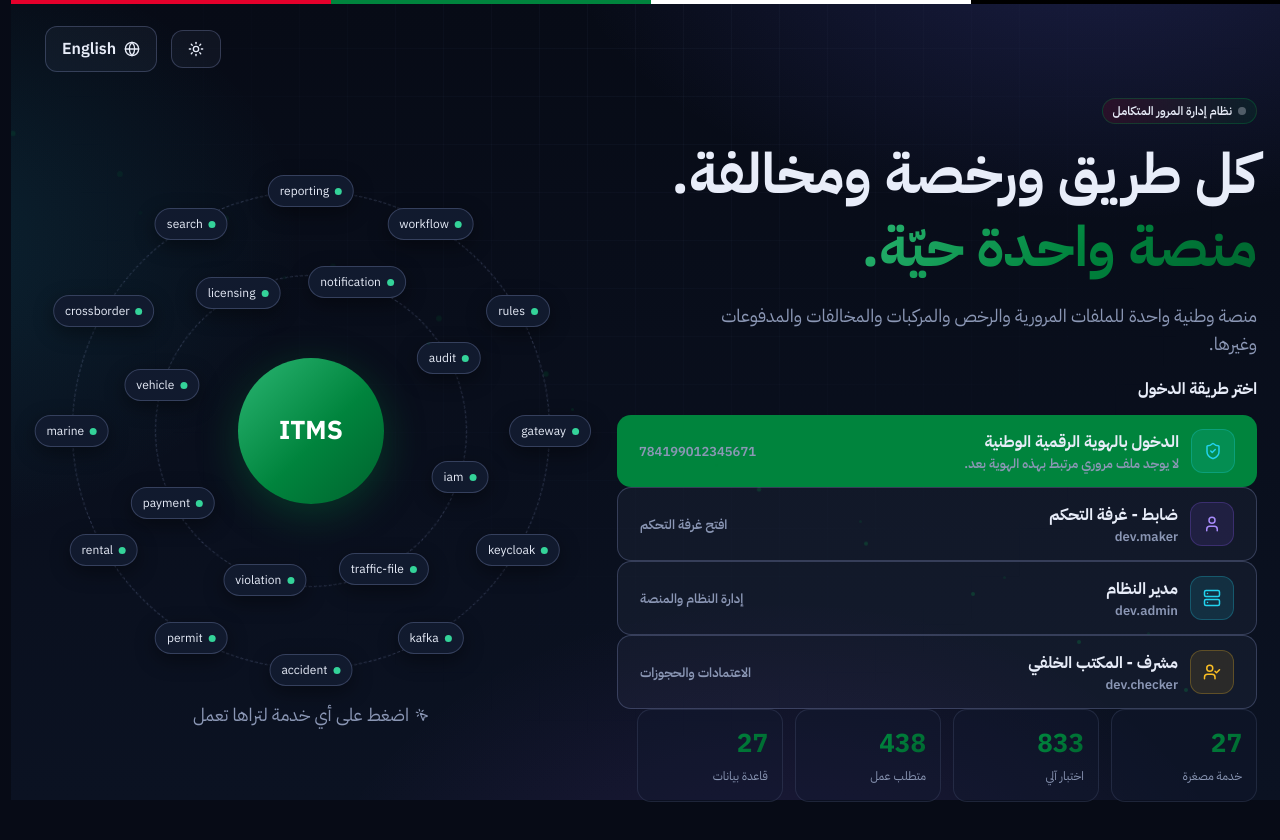
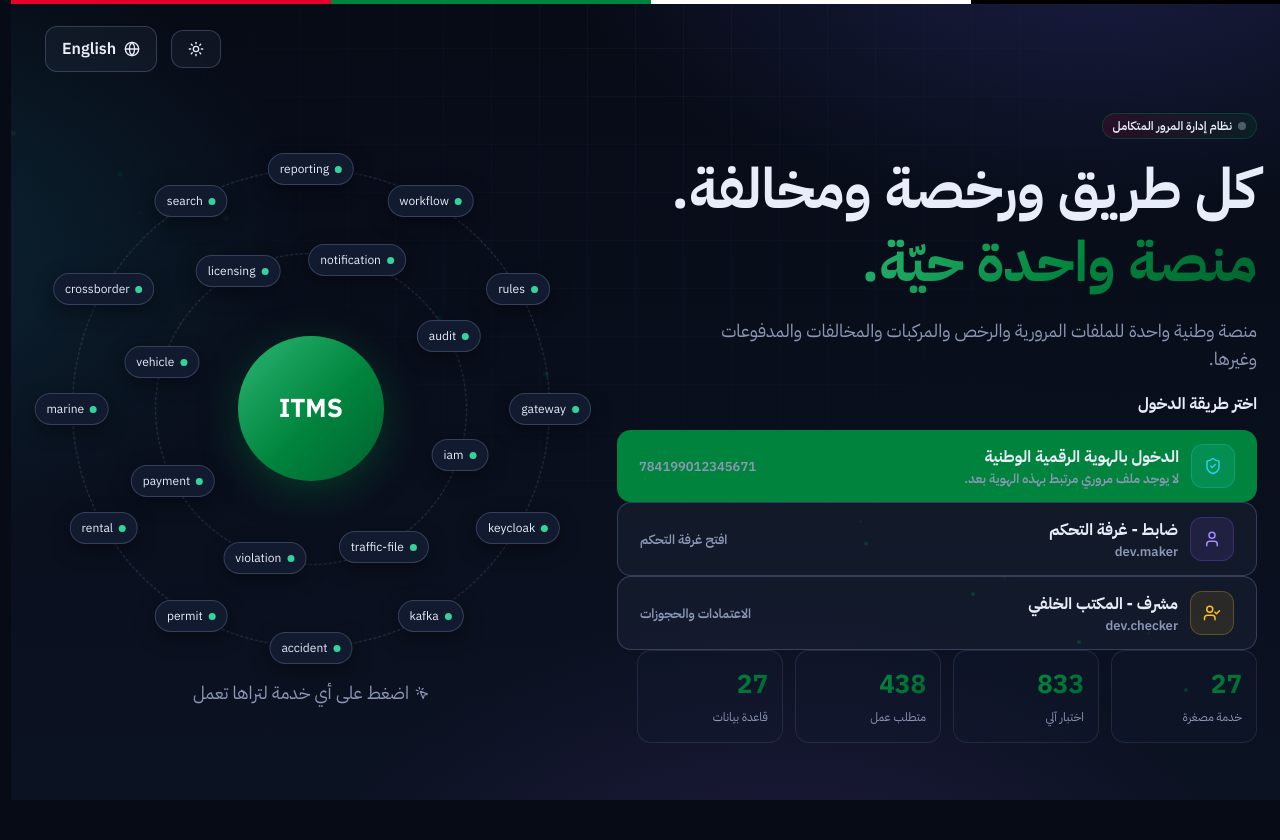
Before and after one commit to MohammedTabarakAhmed/integrated-traffic-management, a React (Vite) app in the folder demo/portal/: page / in a window 1280 px wide. Shown: the top 840 px of the page. After the commit the page ends 818 px from the top, so only its background shows below. Built offline with nearby package versions, Linux system fonts and the light colour scheme.

Commit message:
feat: restore 3-role RBAC - citizen, officer, supervisor with separate logins and authorized pages only

```diff
--- a/demo/portal/src/App.tsx
+++ b/demo/portal/src/App.tsx
@@ -2,7 +2,7 @@ import { LiveTicker } from './LiveTicker'
 import { useCallback, useEffect, useState } from 'react'
 import { Bell, BellRing, Bot, Moon, Search, Sun, UserRound, Briefcase, BookOpen, CalendarDays, FileUp, ListChecks, FileBarChart, SlidersHorizontal, Boxes, Braces, ClipboardCheck, Gauge as GaugeIcon, Globe, Home as HomeIcon, LayoutDashboard, LogOut, Radar, Server, ShieldCheck, LogIn, User, CheckCheck, LogIn as LogInIcon } from 'lucide-react'
 import { ApiError, SignedOut, call } from './api'
-import { completeRedirect, load, signInCustomer, signInStaff, signInAdmin, signInChecker, signOut } from './auth'
+import { completeRedirect, load, signInCustomer, signInStaff, signInChecker, signOut } from './auth'
 import { PageBoundary } from './components'
 import Hidden from './Hidden'
 import { RequirementsPanel } from './RequirementsPanel'
@@ -60,16 +60,6 @@ const NAV_BY_ROLE: Record<string, { sec: string; items: { r: Route; label: strin
       { r: 'qa', label: 'QA & security', icon: <ClipboardCheck size={18} /> },
     ] },
   ],
-  admin: [
-    { sec: 'Administration', items: [
-      { r: 'admin', label: 'Administration', icon: <SlidersHorizontal size={18} /> },
-      { r: 'platform', label: 'Platform', icon: <Server size={18} /> },
-      { r: 'requirements', label: 'Requirements', icon: <ListChecks size={18} /> },
-      { r: 'qa', label: 'QA & security', icon: <ClipboardCheck size={18} /> },
-      { r: 'analytics', label: 'Analytics', icon: <GaugeIcon size={18} /> },
-      { r: 'reports', label: 'Reports', icon: <FileBarChart size={18} /> },
-    ] },
-  ],
   checker: [
     { sec: 'Staff console', items: [
       { r: 'backoffice', label: 'Back office', icon: <Briefcase size={18} /> },
@@ -90,7 +80,6 @@ const NAV_BY_ROLE: Record<string, { sec: string; items: { r: Route; label: strin
 const ALLOWED_ROUTES: Record<string, Route[]> = {
   customer: ['home', 'guide', 'dashboard', 'profile', 'documents', 'services', 'settings', 'assistant', 'receipt'],
   staff: ['home', 'control', 'backoffice', 'modules', 'analytics', 'reports', 'admin', 'platform', 'requirements', 'qa', 'guide', 'dashboard', 'profile', 'documents', 'services', 'settings', 'assistant', 'receipt'],
-  admin: ['home', 'admin', 'platform', 'requirements', 'qa', 'analytics', 'reports', 'guide', 'dashboard', 'profile', 'documents', 'services', 'settings', 'assistant', 'receipt'],
   checker: ['home', 'backoffice', 'modules', 'analytics', 'reports', 'admin', 'platform', 'requirements', 'qa', 'guide', 'dashboard', 'profile', 'documents', 'services', 'settings', 'assistant', 'receipt'],
 }
 
@@ -212,12 +201,10 @@ export default function App() {
   const [route, setRoute] = useState<Route>(routeOf)
   const [customer, setCustomer] = useState(() => load('customer'))
   const [staff, setStaff] = useState(() => load('staff'))
-  const [admin, setAdmin] = useState(() => load('admin'))
   const [checker, setChecker] = useState(() => load('checker'))
-  const [kind, setKind] = useState<'customer' | 'staff' | 'admin' | 'checker' | null>(() => {
+  const [kind, setKind] = useState<'customer' | 'staff' | 'checker' | null>(() => {
     if (load('customer')) return 'customer'
     if (load('staff')) return 'staff'
-    if (load('admin')) return 'admin'
     if (load('checker')) return 'checker'
     return null
   })
@@ -260,13 +247,6 @@ export default function App() {
   const staffSignIn = (username: string, password: string) => {
     signInStaff(username, password)
       .then(() => { setStaff(load('staff')); setKind('staff'); setRoute(routeOf()) })
-      .catch((e) => setToast({ text: String(e.message ?? e), bad: true }))
-  }
-
-  // Admin sign-in helper
-  const adminSignIn = (username: string, password: string) => {
-    signInAdmin(username, password)
-      .then(() => { setAdmin(load('admin')); setKind('admin'); setRoute(routeOf()) })
       .catch((e) => setToast({ text: String(e.message ?? e), bad: true }))
   }
 
@@ -352,12 +332,10 @@ export default function App() {
   const handleSignOut = () => {
     if (kind === 'customer') signOut('customer')
     else if (kind === 'staff') signOut('staff')
-    else if (kind === 'admin') signOut('admin')
     else if (kind === 'checker') signOut('checker')
     setKind(null)
     setCustomer(null)
     setStaff(null)
-    setAdmin(null)
     setChecker(null)
     setRoute('home')
   }
--- a/demo/portal/src/api.ts
+++ b/demo/portal/src/api.ts
@@ -27,7 +27,7 @@ function logCall(c: CallLog) {
   dispatchEvent(new Event('itms-call'))
 }
 
-const channel: Record<Kind, string> = { customer: 'PORTAL', staff: 'BACKOFFICE', admin: 'ADMIN', checker: 'BACKOFFICE' }
+const channel: Record<Kind, string> = { customer: 'PORTAL', staff: 'BACKOFFICE', checker: 'BACKOFFICE' }
 
 export async function call<T>(
   kind: Kind,
--- a/demo/portal/src/auth.ts
+++ b/demo/portal/src/auth.ts
@@ -1,6 +1,5 @@
 // Sign-in. Customers: authorisation code + PKCE with the public client itms-portal; Keycloak sends them straight to the
-// national digital ID (mock). Staff (control room): the local dev client itms-dev-cli with a dev account.
-// Admin: separate admin client itms-admin. Checker: separate checker client itms-checker. Tokens live in
+// national digital ID (mock). Staff (control room): the local dev client itms-dev-cli with a dev account. Tokens live in
 // sessionStorage only, so closing the tab signs out.
 
 const REALM = '/realms/itms/protocol/openid-connect'
@@ -9,8 +8,6 @@ const REALM = '/realms/itms/protocol/openid-connect'
 const KEYCLOAK = location.hostname === 'localhost' ? 'http://localhost:8180' : location.origin
 const PORTAL = 'itms-portal'
 const DEV_CLI = 'itms-dev-cli'
-const ADMIN_CLI = 'itms-admin'
-const CHECKER_CLI = 'itms-checker'
 
 export type Session = { accessToken: string; idToken?: string; refreshToken?: string; expiresAt: number; claims: Claims }
 export type Claims = Record<string, unknown> & {
@@ -23,7 +20,7 @@ export type Claims = Record<string, unknown> & {
   realm_access?: { roles: string[] }
   resource_access?: Record<string, { roles: string[] }>
 }
-export type Kind = 'customer' | 'staff' | 'admin' | 'checker' // checker: the second person of maker-checker (module tour)
+export type Kind = 'customer' | 'staff' | 'checker' // checker: the second person of maker-checker (module tour)
 
 const storeKey = (k: Kind) => `itms.session.${k}`
 
@@ -63,7 +60,7 @@ export async function fresh(k: Kind): Promise<Session | null> {
   if (!s) return null
   if (s.expiresAt > Date.now() + 30_000) return s
   if (!s.refreshToken) { save(k, null); return null }
-  const clientId = k === 'customer' ? PORTAL : k === 'admin' ? ADMIN_CLI : k === 'checker' ? CHECKER_CLI : DEV_CLI
+  const clientId = k === 'customer' ? PORTAL : DEV_CLI
   try {
     const res = await fetch(`${REALM}/token`, {
       method: 'POST',
@@ -152,25 +149,12 @@ export async function signInStaff(username: string, password: string): Promise<S
   return s
 }
 
-/** Admin sign-in with dedicated admin client. */
-export async function signInAdmin(username: string, password: string): Promise<Session> {
-  const res = await fetch(`${REALM}/token`, {
-    method: 'POST',
-    headers: { 'Content-Type': 'application/x-www-form-urlencoded' },
-    body: new URLSearchParams({ grant_type: 'password', client_id: ADMIN_CLI, scope: 'openid', username, password }),
-  })
-  if (!res.ok) throw new Error(res.status === 401 ? 'Wrong user name or password' : `Sign-in failed (${res.status})`)
-  const s = toSession(await res.json())
-  save('admin', s)
-  return s
-}
-
-/** Checker sign-in with dedicated checker client. */
+/** Checker sign-in (maker-checker) uses same dev client. */
 export async function signInChecker(username: string, password: string): Promise<Session> {
   const res = await fetch(`${REALM}/token`, {
     method: 'POST',
     headers: { 'Content-Type': 'application/x-www-form-urlencoded' },
-    body: new URLSearchParams({ grant_type: 'password', client_id: CHECKER_CLI, scope: 'openid', username, password }),
+    body: new URLSearchParams({ grant_type: 'password', client_id: DEV_CLI, scope: 'openid', username, password }),
   })
   if (!res.ok) throw new Error(res.status === 401 ? 'Wrong user name or password' : `Sign-in failed (${res.status})`)
   const s = toSession(await res.json())
@@ -178,7 +162,7 @@ export async function signInChecker(username: string, password: string): Promise
   return s
 }
 
-/** Sign out any role. Customer goes through Keycloak logout; staff/admin/checker just clear their session. */
+/** Sign out any role. Customer goes through Keycloak logout; staff/checker just clear their session. */
 export function signOut(k: Kind) {
   const s = load(k)
   save(k, null)
@@ -186,7 +170,7 @@ export function signOut(k: Kind) {
     const q = new URLSearchParams({ id_token_hint: s.idToken, post_logout_redirect_uri: redirectUri() })
     location.assign(`${KEYCLOAK}${REALM}/logout?${q}`)
   } else {
-    // Staff / admin / checker: no browser-based OIDC session to end at Keycloak, just clear local storage and go home.
+    // Staff / checker: no browser-based OIDC session to end at Keycloak, just clear local storage and go home.
     location.hash = '#/home'
     location.reload()
   }
--- a/demo/portal/src/pages/Home.tsx
+++ b/demo/portal/src/pages/Home.tsx
@@ -1,7 +1,7 @@
-import { LayoutDashboard, MousePointerClick, Radar, ShieldCheck, User, UserCheck, LogIn, Server, Users } from 'lucide-react'
+import { LayoutDashboard, MousePointerClick, Radar, ShieldCheck, User, UserCheck, LogIn } from 'lucide-react'
 import { CountUp } from '../components'
 import { useI18n } from '../i18n'
-import { signInStaff, signInAdmin, signInChecker } from '../auth'
+import { signInStaff, signInChecker } from '../auth'
 
 // Service names around the core; the angle spreads them over two rings. Each one opens the page where that service
 // can be seen working (a module story opens on its own tab).
@@ -90,20 +90,6 @@ export default function Home({ go, onCustomer }: { go: (r: string) => void; onCu
               <div style={{ marginInlineStart: 'auto', fontSize: 13, color: 'var(--muted)' }}>{t.staffCta}</div>
             </button>
             <button className="btn lg role-card" onClick={() => {
-              signInAdmin('dev.admin', import.meta.env.DEV_ADMIN_PASSWORD ?? '')
-                .then(() => window.location.hash = '#/admin')
-                .catch(() => alert('Sign-in failed'))
-            }} style={{ width: '100%', textAlign: 'start', justifyContent: 'flex-start' }}>
-              <div style={{ display: 'flex', alignItems: 'center', gap: 12 }}>
-                <div style={{ width: 44, height: 44, borderRadius: 12, display: 'grid', placeItems: 'center', background: 'rgba(34, 211, 238, 0.12)', color: 'var(--cyan)', border: '1px solid rgba(34, 211, 238, 0.25)' }}><Server size={18} /></div>
-                <div>
-                  <div style={{ fontWeight: 700, fontSize: 16, color: 'var(--text)' }}>{ar ? 'مدير النظام' : 'System Admin'}</div>
-                  <div style={{ color: 'var(--muted)', fontSize: 13 }}>dev.admin</div>
-                </div>
-              </div>
-              <div style={{ marginInlineStart: 'auto', fontSize: 13, color: 'var(--muted)' }}>{ar ? 'إدارة النظام والمنصة' : 'System & platform admin'}</div>
-            </button>
-            <button className="btn lg role-card" onClick={() => {
               signInChecker('dev.checker', import.meta.env.DEV_CHECKER_PASSWORD ?? '')
                 .then(() => window.location.hash = '#/backoffice')
                 .catch(() => alert('Sign-in failed'))
```
